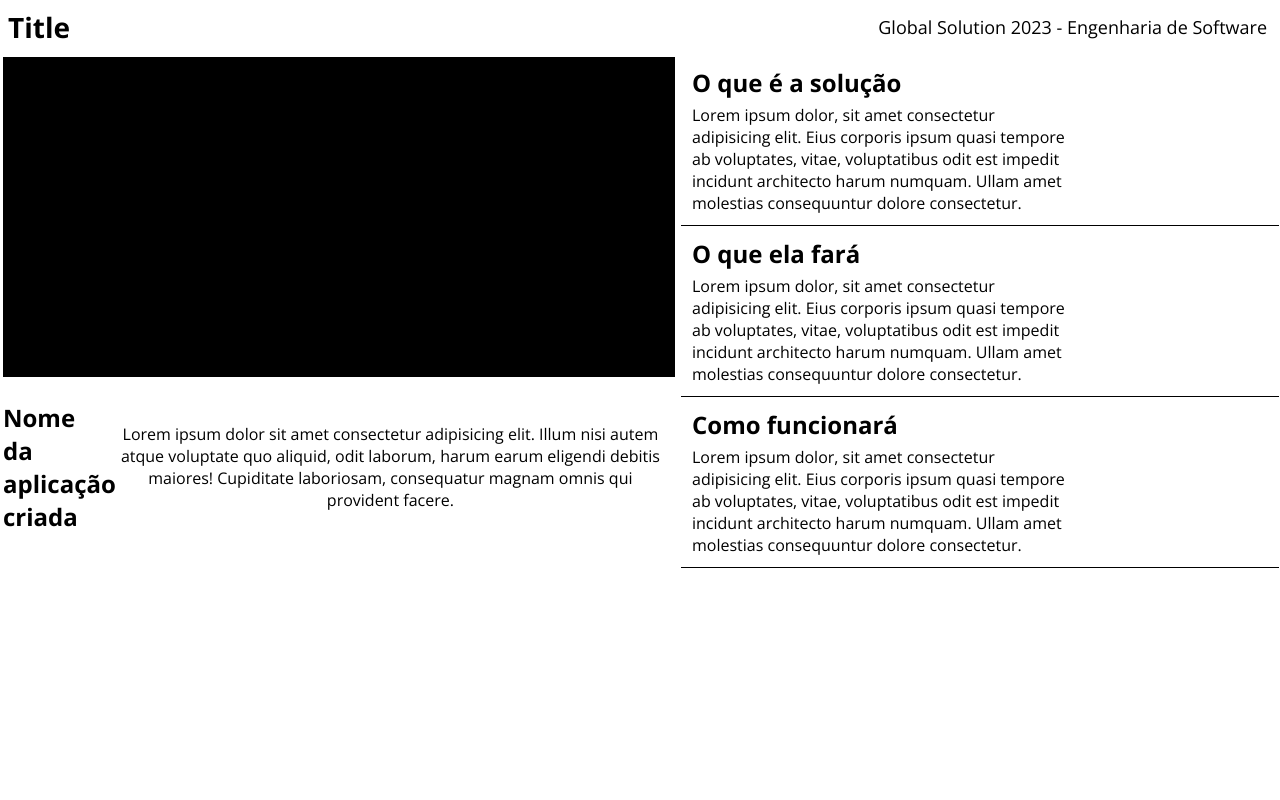
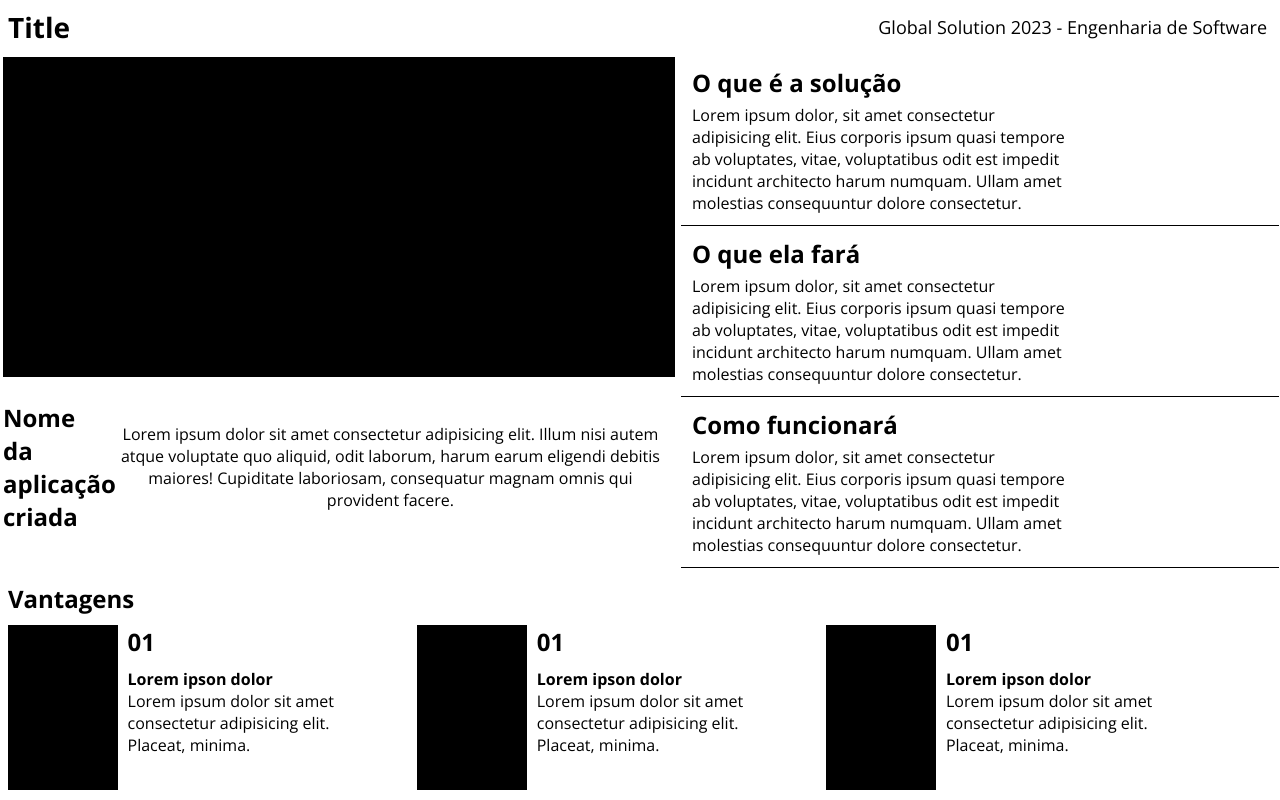
Before and after one commit to Global-Solution-2-sem/web, a React (Vite) app in the folder frontend/: page / in a window 1280 px wide. Built offline with nearby package versions, Linux system fonts and the light colour scheme; the HTML template or start-up script is replaced by a standard one.

Commit message:
feat: benefit section

```diff
--- a/frontend/src/App.tsx
+++ b/frontend/src/App.tsx
@@ -1,4 +1,5 @@
 import Application from "./components/Application";
+import Benefits from "./components/Benefits";
 import Header from "./components/Header";
 import Images from "./components/Images";
 import './styles/main.scss'
@@ -12,6 +13,7 @@ export default function App() {
         <Images />
         <Application />
       </main>
+      <Benefits />
     </>
   )
 }
--- /dev/null
+++ b/frontend/src/components/Benefits.tsx
@@ -0,0 +1,14 @@
+import BenefitsCard from "./BenfitsCard";
+
+export default function Benefits() {
+    return (
+        <section className="benefits-container">
+            <h3>Vantagens</h3>
+            <div className="benefits-card-container">
+                <BenefitsCard />
+                <BenefitsCard />
+                <BenefitsCard />
+            </div>
+        </section>
+    )
+}
--- /dev/null
+++ b/frontend/src/components/BenfitsCard.tsx
@@ -0,0 +1,14 @@
+export default function BenefitsCard() {
+    return (
+        <div className="benefit-card">
+            <div className="image"></div>
+            <div className="benefit-text-container">
+                <h3>01</h3>
+                <div className="benefit-card-info">
+                    <h4>Lorem ipson dolor</h4>
+                    <p>Lorem ipsum dolor sit amet consectetur adipisicing elit. Placeat, minima.</p>
+                </div>
+            </div>
+        </div>
+    )
+}
--- a/frontend/src/components/Images.tsx
+++ b/frontend/src/components/Images.tsx
@@ -1,6 +1,6 @@
 export default function Images() {
     return (
-        <section>
+        <section className="images-container">
             <figure>
                 <div className="main-image"></div>
             </figure>
--- /dev/null
+++ b/frontend/src/styles/benefits.scss
@@ -0,0 +1,40 @@
+section.benefits-container {
+    width: 100%;
+    height: 28vh;
+    display: flex;
+    padding: 8px;
+    flex-direction: column;
+    gap: 10px;
+
+    h3 {
+        width: 100%;
+        font-size: 24px;
+        display: block;
+    }
+
+    .benefits-card-container {
+        width: 100%;
+        height: 100%;
+        display: flex;
+        gap: 30px;
+    }
+
+    .benefit-card {
+        width: 30%;
+        display: flex;
+        gap: 10px;
+
+        .image {
+            width: 60%;
+            height: 100%;
+            background-color: #000;
+        }
+
+
+        .benefit-text-container {
+            display: flex;
+            flex-direction: column;
+            gap: 10px;
+        }
+    }
+}
--- a/frontend/src/styles/images.scss
+++ b/frontend/src/styles/images.scss
@@ -1,4 +1,4 @@
-section {
+section.images-container {
     padding: 3px;
     height: 100%;
 
--- a/frontend/src/styles/main.scss
+++ b/frontend/src/styles/main.scss
@@ -1,6 +1,7 @@
 @import url('./header.scss');
 @import url('./aside.scss');
 @import url('./images.scss');
+@import url('./benefits.scss');
 @import url('https://fonts.googleapis.com/css2?family=Open+Sans:wght@400;700&family=Quicksand:wght@300&display=swap');
 
 
@@ -9,6 +10,7 @@
     padding: 0;
     box-sizing: border-box;
     font-family: 'Open Sans';
+    ;
 }
 
 main {
```
